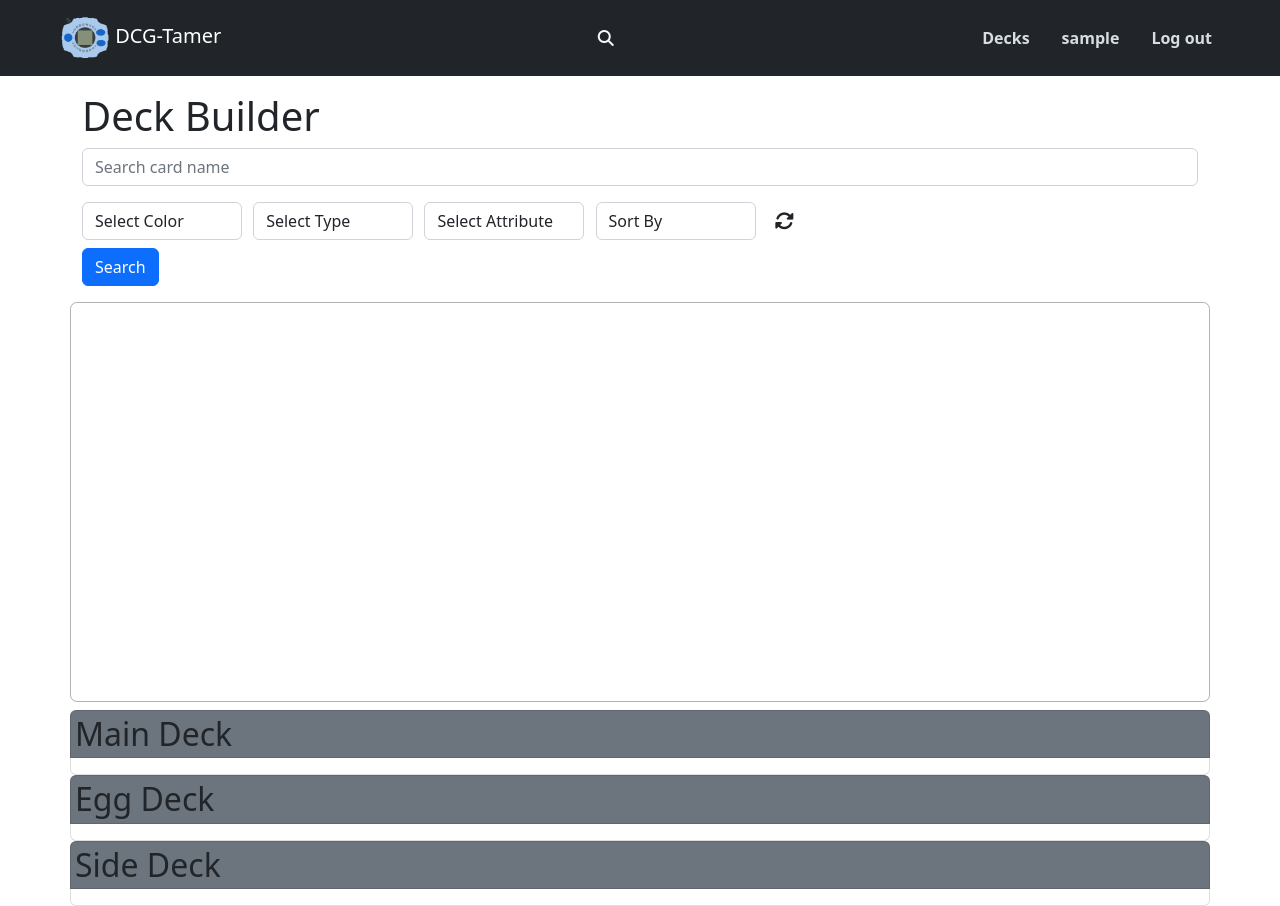
After one commit to Jared-Enck/Capstone-1, a Flask app: page /deck_builder in a window 1280 px wide. The commit adds this page. Run offline with Flask 2, Linux system fonts and the light colour scheme; the visitor is signed in with stand-in values (Sample User, id 1); data comes from the database, SQL or seed files in the repository.

Commit message:
add templates and routes for card, decks,deckbuilder. and add styles

```diff
--- a/app.py
+++ b/app.py
@@ -1,6 +1,6 @@
 from flask_cors import CORS
 from flask import Flask, redirect, render_template, request, flash, jsonify, url_for
-from flask_login import LoginManager, login_user, login_required, logout_user
+from flask_login import LoginManager, login_user, login_required, logout_user, current_user
 from flask_debugtoolbar import DebugToolbarExtension
 from models import db, connect_db, User, Card, MainDecklist, MainDeckCard, EggDecklist, EggDeckCard, SideDecklist, SideDeckCard, Deck, SharedDeck
 from forms import RegisterForm, LoginForm, EditUserForm,AdvancedSearchForm
@@ -64,7 +64,7 @@ def register():
         return redirect(url_for('homepage'))
 
 
-    return render_template('/User/register.html', form=form)
+    return render_template('/user/register.html', form=form)
 
 @app.route('/login', methods=['GET','POST'])
 def login():
@@ -84,7 +84,7 @@ def login():
 
             flash("Invalid credentials.", 'danger')
 
-    return render_template('/User/login.html', form=form)
+    return render_template('/user/login.html', form=form)
 
 @app.route('/logout')
 @login_required
@@ -98,13 +98,12 @@ def logout():
     return redirect(url_for('homepage'))
 
 @app.route('/users/<int:user_id>')
-@login_required
 def user_details(user_id):
     """Show user details page."""
 
     user = User.query.get_or_404(user_id)
 
-    return render_template('/User/detail.html', user=user)
+    return render_template('/user/detail.html', user=user)
 
 @app.route('/edit/<int:user_id>', methods=['GET', 'POST'])
 @login_required
@@ -123,9 +122,24 @@ def edit_user(user_id):
 
         return redirect(url_for('user_details', user_id=user_id))
 
-    return render_template('/User/edit_user.html', form=form, user=user)
+    return render_template('/user/edit_user.html', form=form, user=user)
 
-##############################
+@app.route('/users/delete', methods=['POST'])
+@login_required
+def delete_user():
+
+    user = User.query.get_or_404(current_user.id)
+
+    logout_user()
+    db.session.delete(user)
+
+    db.session.commit()
+
+    flash('Deleted your account.', 'info')
+
+    return redirect(url_for('homepage'))
+
+############################
 ######## Card views ########
 
 @app.route('/cards/<number>')
@@ -136,10 +150,32 @@ def show_card(number):
 
     stat_list = Card.get_detail_stats(card)
 
-    return render_template('/Card/card_details.html', card=card, stat_list=stat_list)
+    return render_template('/card/card_details.html', card=card, stat_list=stat_list)
 
 @app.route('/adv_search')
 def show_adv_search():
     """Show adv search page."""
 
-    return render_template('/Search/adv_search.html')
+    return render_template('/search/adv_search.html')
+
+
+############################
+######## Deck views ########
+
+@app.route('/decks')
+@login_required
+def user_decks():
+    """Show all decks for user."""
+
+    decks = Deck.user_decks(current_user)
+
+    return render_template('/deck/decks.html', decks=decks)
+
+@app.route('/deck_builder', methods=['GET','POST'])
+@login_required
+def show_deck_builder():
+    """Shows deck builder or saves deck form."""
+
+    adv_form = AdvancedSearchForm()
+
+    return render_template('/deck/deck_builder.html', adv_form=adv_form)
--- a/forms.py
+++ b/forms.py
@@ -19,7 +19,8 @@ class LoginForm(FlaskForm):
 class AdvancedSearchForm(FlaskForm):
     """Search API for cards with specified params and return card data."""
 
-    color_choices = [('Black','Black'),
+    color_choices = [('','Select Color'),
+                     ('Black','Black'),
                      ('Blue','Blue'),
                      ('Colorless','Colorless'),
                      ('Green','Green'),
@@ -28,30 +29,29 @@ class AdvancedSearchForm(FlaskForm):
                      ('White','White'),
                      ('Yellow','Yellow')]
 
-    type_choices = [('Digimon','Digimon'),
+    type_choices = [('','Select Type'),
+                    ('Digimon','Digimon'),
                     ('Digi-Egg','Digi-Egg'),
                     ('Option','Option'),
                     ('Tamer','Tamer')]
 
-    level_choices = [('2','2'),
-                     ('3','3'),
-                     ('4','4'),
-                     ('5','5'),
-                     ('6','6'),
-                     ('7','7')]
-
-    attr_choices = [('Data','Data'),
+    attr_choices = [('','Select Attribute'),
+                    ('Data','Data'),
                      ('Free','Free'),
                      ('Vaccine','Vaccine'),
                      ('Variable','Variable'),
                      ('Virus','Virus')]
 
-    color = SelectField('Color', choices=color_choices)
-    type = SelectField('Type', choices=type_choices)
-    level = SelectField('Level', choices=level_choices)
-    attr = SelectField('Attribute', choices=attr_choices)
+    sort_choices = [('','Sort By'),
+                    ('name','Name'),
+                     ('power','Power'),
+                     ('code','Code'),
+                     ('color','Color')]
 
-    search = StringField('Search by card name')
+    color = SelectField('Color', choices=color_choices, default='Select Color')
+    type = SelectField('Type', choices=type_choices, default='Select Type')
+    attribute = SelectField('Attribute', choices=attr_choices, default='Select Attribute')
+    sort = SelectField('Sort', choices=sort_choices, default='Sort By')
 
 class EditUserForm(FlaskForm):
     """Edit user info form."""
--- a/static/app.css
+++ b/static/app.css
@@ -11,7 +11,6 @@ body {
 }
 
 .navbar {
-    background-color: rgb(40, 94, 255);
     padding-left: 3em;
     padding-right: 3em;
     margin-bottom: 0;
@@ -59,6 +58,8 @@ body {
     transform: translate(-50%);
     width: 80vw;
     max-width: 1100px;
+    height: 90vh;
+    overflow: auto;
     border: .08em solid rgba(0, 0, 0, 0.3);
     box-shadow: .2em .1em .1em rgba(0, 0, 0, 0.2);
     border-radius: 7px;
@@ -81,14 +82,12 @@ body {
 .list-cards {
     display: grid;
     gap: 2em;
-    grid-template-columns: repeat(auto-fit,minmax(11em, 1fr));
+    grid-template-columns: repeat(5,minmax(10em, 1fr));
     min-width: 0px;
     padding-bottom: 1em;
 }
 
 /* ######## cards ######## */
-
-
 
 .card-img {
     width: 102%;
@@ -100,8 +99,9 @@ body {
     z-index: 1;
 }
 
-#detail-card {
-    min-width: 210px;
+.search-card {
+    max-width: 20vw;
+    max-height: 320px;
 }
 
 .search-card-img:hover {
@@ -128,10 +128,71 @@ body {
 }
 
 .banner {
-    width: 100%;
-    max-width: 1100px;
+    width: 60vw;
+    max-width: 1000px;
 }
 
-.banner h2 {
-    margin: 0;
+#delete-conf {
+    margin-top: 2em;
+    margin-left: 50%;
+    transform: translate(-50%);
+    border: .1em solid rgba(0, 0, 0, 0.3);
+    border-radius: 1%;
+    width: 40vw;
+    max-width: 500px;
+    min-width: 320px;
+    position: absolute;
+    z-index: 1;
 }
+
+/* ######## decks ######## */
+
+#list-decks {
+    height: 60vh;
+}
+#list-decks li {
+    border: none;
+    border-radius: 5%;
+}
+#list-decks .card {
+    border: none;
+    height: 4em;
+    overflow: hidden;
+    display: flex;
+}
+#list-decks a {
+    text-decoration: none;
+}
+#list-decks-img .card-img-top {
+    width: 100%;
+    object-fit: contain;
+}
+
+.card-img-overlay {
+    background-color: rgba(0, 0, 0, 0.3);
+}
+
+#adv-search .filter {
+    max-width:10em;
+}
+
+.filter {
+    margin-right: .7em;
+}
+#clear {
+    font-size: 1.2em;
+    border: none;
+    padding-bottom: .6em;
+    z-index: 1;
+}
+.db-search-results {
+    border: 1px solid rgba(0, 0, 0, 0.3);
+    border-radius: 7px;
+    height: 45vw;
+    max-height: 400px;
+    overflow:auto;
+    padding: 2em;
+}
+
+.decklist {
+}
--- a/static/app.js
+++ b/static/app.js
@@ -1,8 +1,64 @@
 const BASE_API_URL = 'https://digimoncard.io/api-public/search.php?'
 
-$('.nav-item').on('click','#search-button',(e)=>{
+$('.nav-item').on('click','#search-button',()=>{
     generateSearchWindow();
 })
+
+$('#delete-button').on('click', (e) => {
+    generateDeleteConfirmation();
+})
+
+$('#adv-search').on('submit', (e) => {
+    e.preventDefault();
+    $('option[value=""]').attr('disabled','')
+    const params = $('#adv-search').serialize()
+    console.log(params)
+    getSearchResults(params)
+})
+
+$('#clear').on('click', (e) => {
+    e.preventDefault();
+    clearForm();
+})
+
+clearForm = () => {
+    $('option[value=""]').removeAttr('disabled','')
+    $('.list-cards').empty()
+    $('input').val('')
+    $('select').val('')
+}
+
+generateDeleteConfirmation = () => {
+    createDeleteConfHTML();
+
+    const dConf = $('#delete-conf')
+
+    dConf.on('click', '.cancel', () => {
+        dConf.remove()
+    })
+}
+
+createDeleteConfHTML = () => {
+    $('body').prepend($('<div>').attr('id','delete-conf').addClass('container-sm bg-light p-2'))
+
+    let deleteTitle = $('<h3>').addClass('text-center').text('Are you sure you want to delete your profile?')
+
+    let deleteConfImg = $('<img>').attr('src','/static/terriermon.png').addClass('img-fluid')
+
+    let buttons = $('<div>').addClass('row justify-content-center')
+
+    let dForm = $('<form>').attr('id','d-form').attr('action','http://127.0.0.1:5000//users/delete').attr('method','POST').addClass('col-4 p-0')
+
+    let cancelBtn = $('<button>').addClass('btn btn-outline-primary col-4 m-1 cancel').text('Cancel')
+
+    let confDeleteBtn = $('<button>').attr('type','submit').addClass('btn btn-danger form-control m-1').text('Confirm Delete')
+
+    dForm.append(confDeleteBtn)
+
+    buttons.append(cancelBtn,dForm)
+
+    $('#delete-conf').append(deleteTitle,deleteConfImg,buttons)
+}
 
 generateSearchWindow = () => {
 
@@ -26,7 +82,7 @@ generateSearchWindow = () => {
 }
 
 createSearchHTML = () => {
-    $('body').prepend($('<div>').attr('id','search-window').addClass('conatiner bg-light mt-2'));
+    $('body').prepend($('<div>').attr('id','search-window').addClass('bg-light mt-2'));
 
     let closeBtn = $('<button>').addClass('btn btn-sm btn-basic ms-auto close').text('X')
 
@@ -38,7 +94,7 @@ createSearchHTML = () => {
 
     let advBtn = $('<button>').addClass('btn btn-lg btn-primary mb-4').text('Advanced Search')
 
-    let cardResults = $('<div>').addClass('list-cards card-columns')
+    let cardResults = $('<div>').addClass('list-cards')
 
     let searchHeader = $('<div>').addClass('d-flex m-1').append(searchTitle, closeBtn)
 
@@ -49,6 +105,8 @@ createSearchHTML = () => {
 async function getSearchResults(params) {
     const DCG = '&series=Digimon Card Game'
     const queryStr = `${params}${DCG}`
+
+    $('.list-cards').empty();
 
     await axios
             .get(`${BASE_API_URL}` + queryStr)
@@ -79,11 +137,17 @@ handleSearch = (res) => {
 }
 
 handleCardClick = (e) => {
-    let cardNum = $(e.target).closest('div').attr('data-card-num')
-    try {
-        window.location.href = '/cards/' + cardNum
+    if (window.location.href === '/deck_builder?') {
+        console.log('working?')
+        console.log(e.target)
     }
-    catch (err) {
-        console.log(err)
+    else{
+        let cardNum = $(e.target).closest('div').attr('data-card-num')
+        try {
+            window.location.href = '/cards/' + cardNum
+        }
+        catch (err) {
+            console.log(err)
+        }
     }
 }
--- a/templates/base.html
+++ b/templates/base.html
@@ -10,24 +10,32 @@
     <title>{% block title %}DCG-Tamer{% endblock %}</title>
 </head>
 <body>
-    <nav class="navbar navbar-expand-lg mb-2">
+    <nav class="navbar navbar-expand-md bg-dark navbar-dark">
         <div class="container-fluid">
-            <div class="navbar-header">
             <a href="/" class="navbar-brand">
             <img src="/static/logo/DCG-Tamer_logo.gif" id="logo" alt="logo">
             <span>DCG-Tamer</span>
             </a>
-            </div>
-            <ul class="nav navbar-nav navbar-right">
-                <li class="nav-item">
-                    <button id="search-button" name="s_icon" class="btn btn-default">
-                    <i class="fa fa-search"></i>
+            <ul class="navbar-nav">
+                <li class="nav-item d-flex">
+                    <a id="search-button" name="s_icon" class="btn btn-default nav-link">
+                        <i class="fa fa-search text-light"></i>
+                    </a>
+                </li>
+            </ul>
+            <div class="navbar-right">
+                <button class="navbar-toggler" type="button" data-toggle="collapse" data-target="#collapsibleNavbar">
+                    <span class="navbar-toggler-icon"></span>
                 </button>
-                </li>
+                <div class="collapse navbar-collapse" id="collapsibleNavbar">
+                    <ul class="navbar-nav">
                         {% if current_user.is_authenticated %}
                             <li class="nav-item">
-                        <a href="{{ url_for('user_details', user_id=current_user.id) }}">
-                            <img src="{{ current_user.avatar }}" alt="{{ current_user.username }}" id="avatar">
+                                <a href="{{ url_for('user_decks') }}" class="nav-link">Decks</a>
+                            </li>
+                            <li class="nav-item">
+                                <a href="{{ url_for('user_details', user_id=current_user.id) }}" class="nav-link">
+                                    {{ current_user.username }}
                                 </a>
                             </li>
                             <li class="nav-item"><a class="nav-link" href="/logout">Log out</a></li>
@@ -37,10 +45,12 @@
                         {% endif %}
                     </ul>
                 </div>
+            </div>
+        </div>
     </nav>
 {% with messages = get_flashed_messages(with_categories=true) %}
 {% if messages %}
-    <div class="container" style="margin-top: 1em;">
+    <div class="container mt-1">
         {% for category, msg in messages %}
             <p class="alert alert-{{category}}">{{msg}}</p>
         {% endfor %}
--- /dev/null
+++ b/templates/deck/deck_builder.html
@@ -0,0 +1,65 @@
+{% extends 'base.html' %}
+
+{% block title %}Deck Builder{% endblock %}
+{% block content %}
+<div class="container-md mt-3">
+    <div class="row">
+        <h1>
+            Deck Builder
+        </h1>
+        {{ adv_form.hidden_tag() }}
+        <form id="adv-search" class="col mb-3">
+            <input placeholder="Search card name" name="n" type="search"
+            class="form-control mb-3">
+            <div class="d-flex">
+                {% for field in adv_form if field.widget.input_type != 'hidden' %}
+                    {{ field(class="form-control filter mb-2") }}
+                    {% for error in field.errors %}
+                        <small class="text-danger">
+                        {{ error }}
+                        </small>
+                    {% endfor %}
+                {% endfor %}
+            <button id="clear" class="btn btn-sm btn-basic">
+                <i class="fa-sharp fa-solid fa-rotate"></i>
+            </button>
+            </div>
+            <button class="btn btn-md btn-primary">Search</button>
+        </form>
+        <div class="list-cards db-search-results col-12">
+        </div>
+    </div>
+    <div class="row mt-2">
+        <ul class="list-group p-0">
+            <li class="list-group-item bg-secondary p-1">
+                <h2 class="m-0">
+                    Main Deck
+                </h2>
+            </li>
+            <li class="list-group-item main-deck decklist">
+
+            </li>
+        </ul>
+        <ul class="list-group p-0">
+            <li class="list-group-item bg-secondary p-1">
+                <h2 class="m-0">
+                    Egg Deck
+                </h2>
+            </li>
+            <li class="list-group-item egg-deck decklist">
+
+            </li>
+        </ul>
+        <ul class="list-group p-0">
+            <li class="list-group-item bg-secondary p-1">
+                <h2 class="m-0">
+                    Side Deck
+                </h2>
+            </li>
+            <li class="list-group-item side-deck decklist">
+
+            </li>
+        </ul>
+    </div>
+</div>
+{% endblock %}
```
Also changed, not shown: models.py (+9 -2 lines), seed.py (+54 -1 lines), templates/User/detail.html (deleted, +0 -30 lines), templates/card/card_details.html (renamed from templates/Card/card_details.html, +7 -7 lines), templates/deck/decks.html (added, +67 -0 lines), templates/user/detail.html (added, +31 -0 lines), static/terriermon.png (added), templates/search/no_results.html (renamed from templates/Search/no_results.html), templates/search/search_results.html (renamed from templates/Search/adv_search.html), templates/user/edit_user.html (renamed from templates/User/edit_user.html), templates/user/login.html (renamed from templates/User/login.html), templates/user/register.html (renamed from templates/User/register.html). Lines whose indentation alone changed are shown as unchanged.
